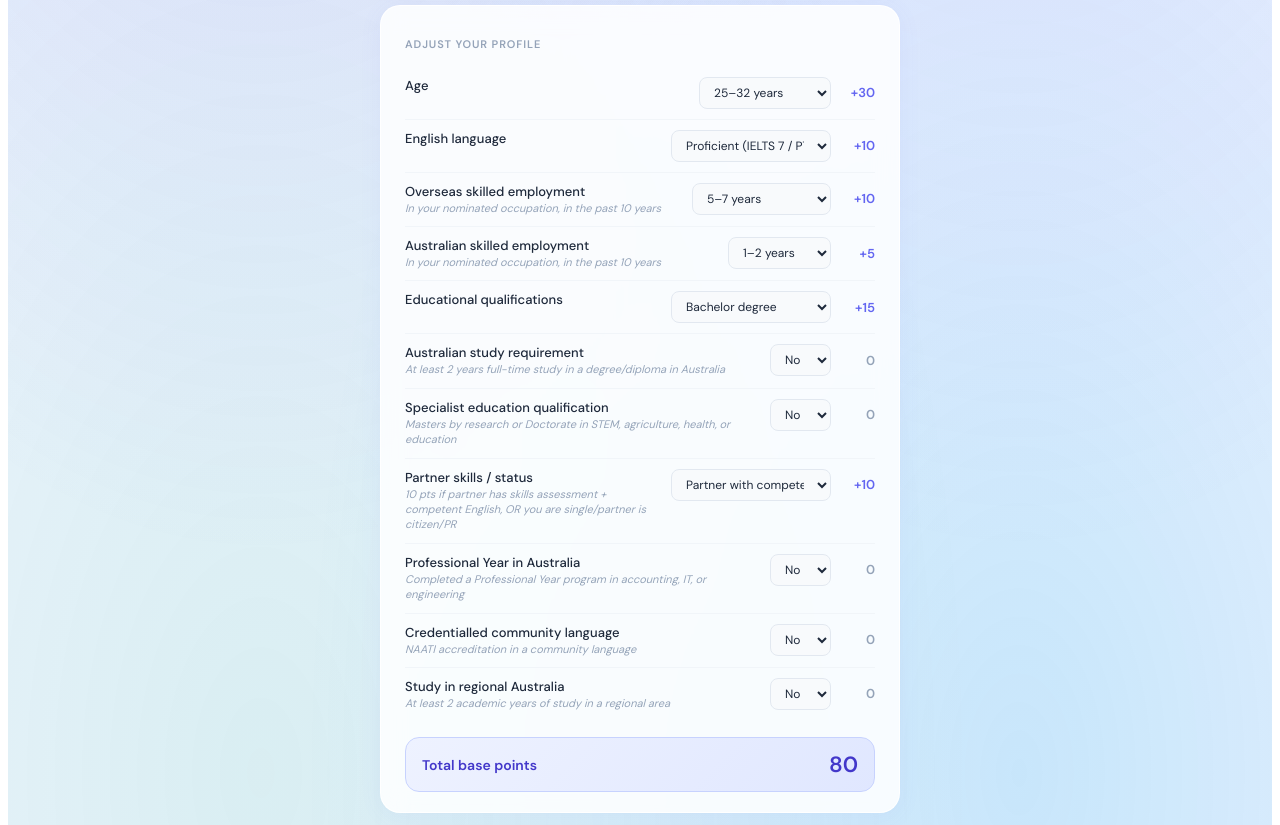
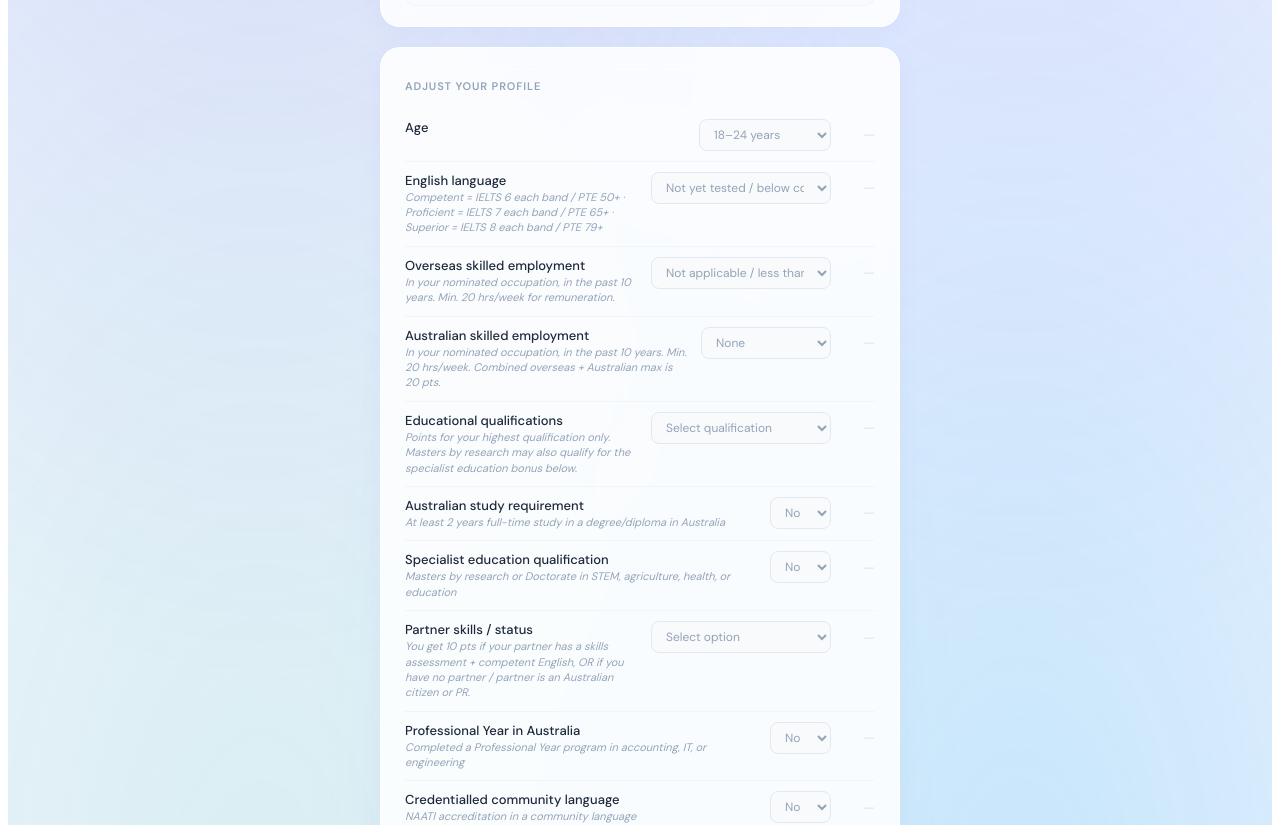
Before and after one commit to abh677225-eng/arvogo-landing, a Next.js app: page /visa/points in a window 1280 px wide. Shown: the part 1083-1908 px from the top of the page. Built offline with nearby package versions, Linux system fonts and the light colour scheme.

Commit message:
fix points calculator - unselected state, English descriptions, work bands, Masters, partner dropdown

```diff
--- a/app/visa/points/page.tsx
+++ b/app/visa/points/page.tsx
@@ -28,39 +28,45 @@ const POINTS_CATEGORIES = [
   },
   {
     key: "english", label: "English language",
+    hint: "Competent = IELTS 6 each band / PTE 50+ · Proficient = IELTS 7 each band / PTE 65+ · Superior = IELTS 8 each band / PTE 79+",
     options: [
-      { label: "Competent (IELTS 6 / PTE 50)", points: 0 },
-      { label: "Proficient (IELTS 7 / PTE 65)", points: 10 },
-      { label: "Superior (IELTS 8 / PTE 79)", points: 20 },
+      { label: "Not yet tested / below competent", points: -1 },
+      { label: "Competent — IELTS 6 each band / PTE 50+", points: 0 },
+      { label: "Proficient — IELTS 7 each band / PTE 65+", points: 10 },
+      { label: "Superior — IELTS 8 each band / PTE 79+", points: 20 },
     ],
   },
   {
     key: "overseas_work", label: "Overseas skilled employment",
-    hint: "In your nominated occupation, in the past 10 years",
+    hint: "In your nominated occupation, in the past 10 years. Min. 20 hrs/week for remuneration.",
     options: [
-      { label: "Less than 3 years", points: 0 },
+      { label: "Not applicable / less than 3 years", points: -1 },
       { label: "3–4 years", points: 5 },
       { label: "5–7 years", points: 10 },
-      { label: "8–10 years", points: 15 },
+      { label: "8 years or more", points: 15 },
     ],
   },
   {
     key: "australian_work", label: "Australian skilled employment",
-    hint: "In your nominated occupation, in the past 10 years",
+    hint: "In your nominated occupation, in the past 10 years. Min. 20 hrs/week. Combined overseas + Australian max is 20 pts.",
     options: [
-      { label: "None", points: 0 },
+      { label: "None", points: -1 },
       { label: "1–2 years", points: 5 },
       { label: "3–4 years", points: 10 },
       { label: "5–7 years", points: 15 },
-      { label: "8–10 years", points: 20 },
+      { label: "8 years or more", points: 20 },
     ],
   },
   {
     key: "education", label: "Educational qualifications",
+    hint: "Points for your highest qualification only. Masters by research may also qualify for the specialist education bonus below.",
     options: [
-      { label: "None of the below", points: 0 },
+      { label: "Select qualification", points: -1 },
+      { label: "No recognised qualification", points: 0 },
       { label: "Diploma or trade qualification", points: 10 },
       { label: "Bachelor degree", points: 15 },
+      { label: "Masters by coursework", points: 15 },
+      { label: "Masters by research", points: 15 },
       { label: "Doctorate (PhD)", points: 20 },
     ],
   },
@@ -82,13 +88,13 @@ const POINTS_CATEGORIES = [
   },
   {
     key: "partner", label: "Partner skills / status",
+    hint: "You get 10 pts if your partner has a skills assessment + competent English, OR if you have no partner / partner is an Australian citizen or PR.",
     options: [
-      { label: "Partner with competent English + skilled assessment", points: 10 },
-      { label: "Partner with superior English (no skills requirement)", points: 10 },
-      { label: "No partner or partner is Australian citizen/PR", points: 10 },
-      { label: "Single or partner not meeting requirements", points: 0 },
+      { label: "Select option", points: -1 },
+      { label: "Partner has skills assessment + competent English", points: 10 },
+      { label: "No partner, or partner is Australian citizen / PR", points: 10 },
+      { label: "Partner does not meet skills or English requirements", points: 0 },
     ],
-    hint: "10 pts if partner has skills assessment + competent English, OR you are single/partner is citizen/PR",
   },
   {
     key: "professional_year", label: "Professional Year in Australia",
@@ -117,17 +123,17 @@ const POINTS_CATEGORIES = [
 ];
 
 const DEFAULTS: Record<string, number> = {
-  age: 30,
-  english: 10,
-  overseas_work: 10,
-  australian_work: 5,
-  education: 15,
-  australian_study: 0,
-  specialist_education: 0,
-  partner: 10,
-  professional_year: 0,
-  naati: 0,
-  regional_study: 0,
+  age: -1,
+  english: -1,
+  overseas_work: -1,
+  australian_work: -1,
+  education: -1,
+  specialist_education: -1,
+  partner: -1,
+  professional_year: -1,
+  naati: -1,
+  australian_study: -1,
+  regional_study: -1,
 };
 
 function getViabilityLabel(baseScore: number, visaBonus: number): { label: string; color: string; bg: string; border: string; detail: string } {
@@ -140,7 +146,7 @@ export default function VisaPointsCalculator() {
   const router = useRouter();
   const [scores, setScores] = useState<Record<string, number>>(DEFAULTS);
 
-  const baseScore = Object.values(scores).reduce((a, b) => a + b, 0);
+  const baseScore = Object.values(scores).filter(v => v >= 0).reduce((a, b) => a + b, 0);
   const score189 = baseScore;
   const score190 = baseScore + 5;
   const score491 = baseScore + 15;
@@ -150,7 +156,7 @@ export default function VisaPointsCalculator() {
   const v491 = getViabilityLabel(baseScore, 15);
 
   const pct = Math.min((baseScore / 100) * 100, 100);
-  const barColor = baseScore >= 90 ? "#059669" : baseScore >= 80 ? "#d97706" : baseScore >= 65 ? "#6366f1" : "#ef4444";
+  const barColor = baseScore === 0 ? "#e2e8f0" : baseScore >= 90 ? "#059669" : baseScore >= 80 ? "#d97706" : baseScore >= 65 ? "#6366f1" : "#ef4444";
 
   function fmt(n: number) { return "$" + n.toLocaleString("en-AU"); }
 
@@ -193,8 +199,8 @@ export default function VisaPointsCalculator() {
           <div style={{ display: "flex", alignItems: "baseline", gap: 10, marginBottom: 8 }}>
             <p style={{ fontFamily: "'DM Serif Display', serif", fontSize: "clamp(2.5rem, 8vw, 3.5rem)", fontWeight: 400, color: "#1e293b", lineHeight: 1, letterSpacing: "-0.02em", margin: 0 }}>{baseScore}</p>
             <span style={{ fontSize: 16, color: "#64748b" }}>points</span>
-            <span style={{ fontSize: 12, fontWeight: 600, padding: "3px 10px", borderRadius: 99, background: baseScore >= 65 ? "#d1fae5" : "#fee2e2", color: baseScore >= 65 ? "#059669" : "#ef4444", border: `1px solid ${baseScore >= 65 ? "#a7f3d0" : "#fca5a5"}`, marginLeft: "auto" }}>
-              {baseScore >= 65 ? "✓ Meets minimum" : "✗ Below minimum (65)"}
+            <span style={{ fontSize: 12, fontWeight: 600, padding: "3px 10px", borderRadius: 99, background: baseScore === 0 ? "#f8fafc" : baseScore >= 65 ? "#d1fae5" : "#fee2e2", color: baseScore === 0 ? "#94a3b8" : baseScore >= 65 ? "#059669" : "#ef4444", border: `1px solid ${baseScore === 0 ? "#e2e8f0" : baseScore >= 65 ? "#a7f3d0" : "#fca5a5"}`, marginLeft: "auto" }}>
+              {baseScore === 0 ? "Select options below" : baseScore >= 65 ? "✓ Meets minimum" : "✗ Below minimum (65)"}
             </span>
           </div>
           <div style={{ height: 8, background: "rgba(255,255,255,0.4)", borderRadius: 99, overflow: "hidden", marginBottom: 6 }}>
@@ -247,14 +253,14 @@ export default function VisaPointsCalculator() {
                   <select
                     value={scores[cat.key]}
                     onChange={e => setScores(prev => ({ ...prev, [cat.key]: parseInt(e.target.value) }))}
-                    style={{ padding: "6px 10px", borderRadius: 8, border: "1.5px solid #e2e8f0", fontSize: 12, fontFamily: "inherit", background: "#f8fafc", color: "#1e293b", outline: "none", maxWidth: 160 }}
+                    style={{ padding: "6px 10px", borderRadius: 8, border: `1.5px solid ${scores[cat.key] === -1 ? "#e2e8f0" : "#a5b4fc"}`, fontSize: 12, fontFamily: "inherit", background: scores[cat.key] === -1 ? "#f8fafc" : "#f5f3ff", color: scores[cat.key] === -1 ? "#94a3b8" : "#1e293b", outline: "none", maxWidth: 180 }}
                   >
                     {cat.options.map(opt => (
                       <option key={opt.label} value={opt.points}>{opt.label}</option>
                     ))}
                   </select>
-                  <span style={{ fontSize: 13, fontWeight: 700, color: scores[cat.key] > 0 ? "#6366f1" : "#94a3b8", minWidth: 36, textAlign: "right" }}>
-                    {scores[cat.key] > 0 ? `+${scores[cat.key]}` : "0"}
+                  <span style={{ fontSize: 13, fontWeight: 700, color: scores[cat.key] > 0 ? "#6366f1" : scores[cat.key] === 0 ? "#94a3b8" : "#e2e8f0", minWidth: 36, textAlign: "right" }}>
+                    {scores[cat.key] === -1 ? "—" : scores[cat.key] === 0 ? "+0" : `+${scores[cat.key]}`}
                   </span>
                 </div>
               </div>
```
